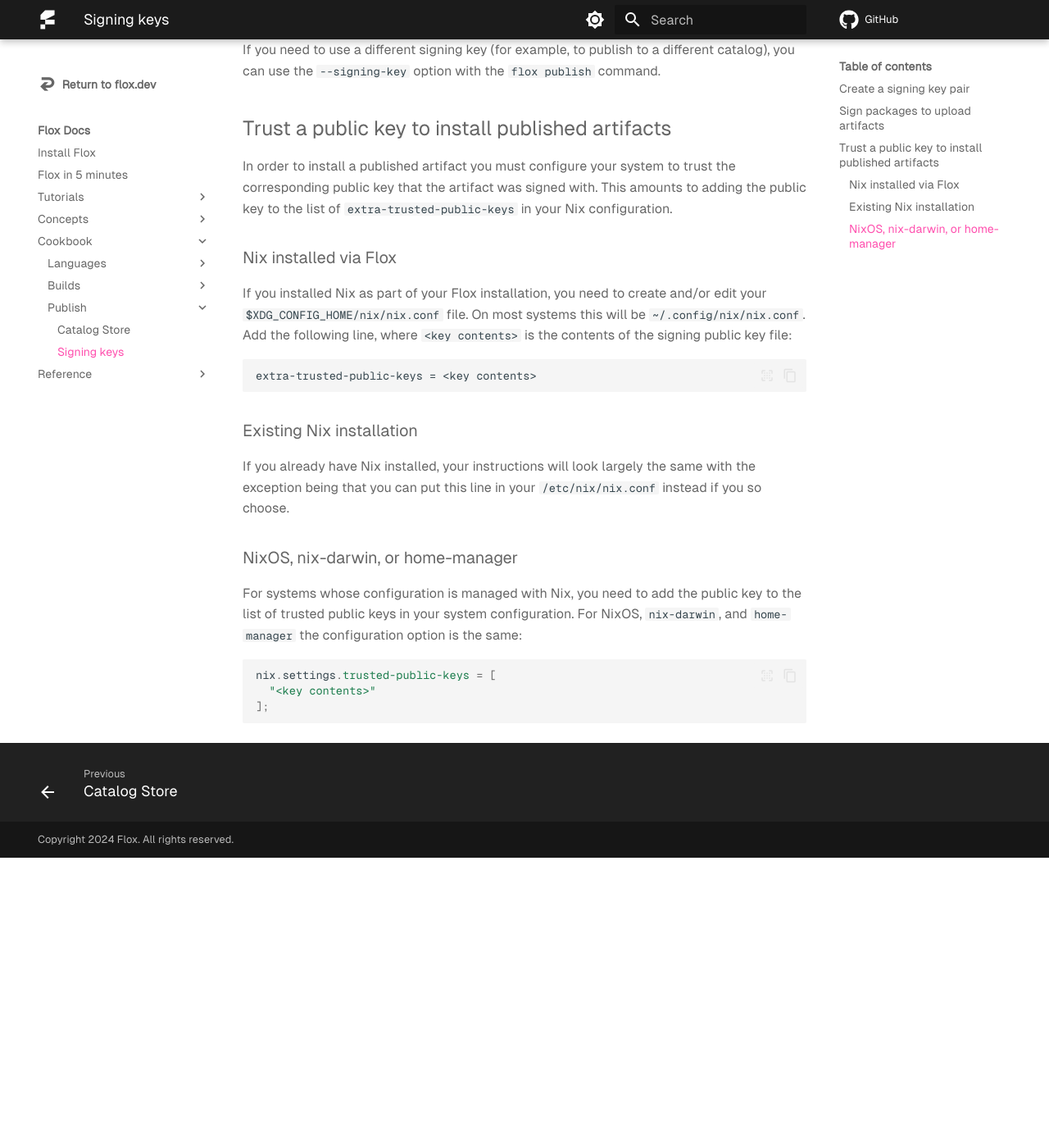
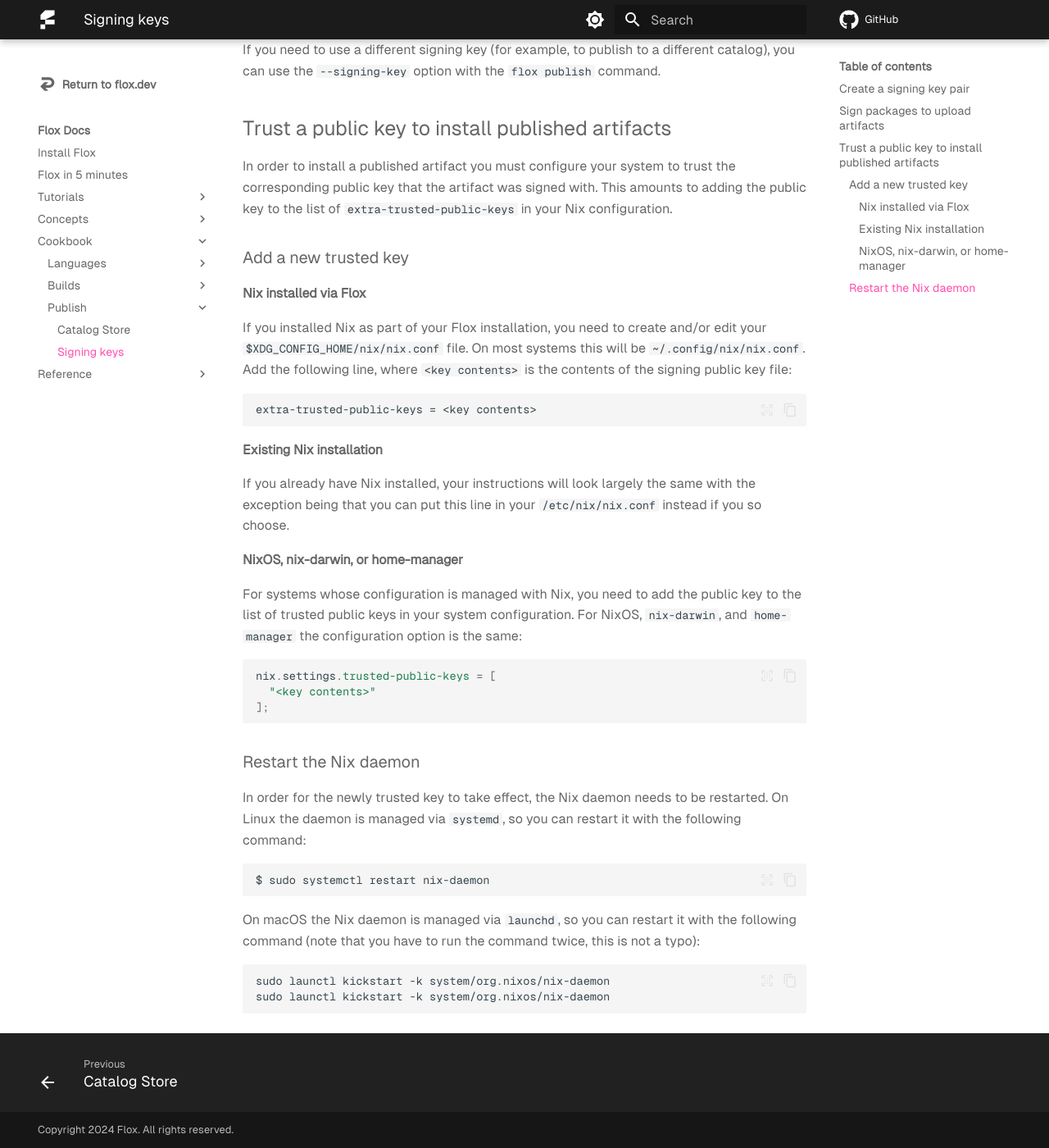
Before and after one commit to flox/floxdocs, an MkDocs documentation site: the page built from docs/cookbook/publish/signing-keys.md, in a window 1280 px wide and 1400 px high, scrolled down 708 px. Shown: the whole window at 82% size. Built offline with MkDocs 1.6.1 and Material for MkDocs 9.7.7, drawn with Linux system fonts in a browser that asks for light colours; plug-ins that fetch from the network failed and are left out; comment, search, counter and statistics services are not loaded; before the commit the page ends 1754 px from its top, so only the background shows below that.

Commit message:
fix: restart the nix daemon

````diff
--- a/docs/cookbook/publish/signing-keys.md
+++ b/docs/cookbook/publish/signing-keys.md
@@ -37,7 +37,9 @@
 In order to install a published artifact you must configure your system to trust the corresponding public key that the artifact was signed with.
 This amounts to adding the public key to the list of `extra-trusted-public-keys` in your Nix configuration.
 
-### Nix installed via Flox
+### Add a new trusted key
+
+#### Nix installed via Flox
 
 If you installed Nix as part of your Flox installation, you need to create and/or edit your `$XDG_CONFIG_HOME/nix/nix.conf` file.
 On most systems this will be `~/.config/nix/nix.conf`.
@@ -47,11 +49,11 @@
 extra-trusted-public-keys = <key contents>
 ```
 
-### Existing Nix installation
+#### Existing Nix installation
 
 If you already have Nix installed, your instructions will look largely the same with the exception being that you can put this line in your `/etc/nix/nix.conf` instead if you so choose.
 
-### NixOS, nix-darwin, or home-manager
+#### NixOS, nix-darwin, or home-manager
 
 For systems whose configuration is managed with Nix, you need to add the public key to the list of trusted public keys in your system configuration.
 For NixOS, `nix-darwin`, and `home-manager` the configuration option is the same:
@@ -61,3 +63,19 @@
   "<key contents>"
 ];
 ```
+
+### Restart the Nix daemon
+
+In order for the newly trusted key to take effect, the Nix daemon needs to be restarted.
+On Linux the daemon is managed via `systemd`, so you can restart it with the following command:
+
+```bash
+$ sudo systemctl restart nix-daemon
+```
+
+On macOS the Nix daemon is managed via `launchd`, so you can restart it with the following command (note that you have to run the command twice, this is not a typo):
+
+```bash
+sudo launctl kickstart -k system/org.nixos/nix-daemon
+sudo launctl kickstart -k system/org.nixos/nix-daemon
+```
````
